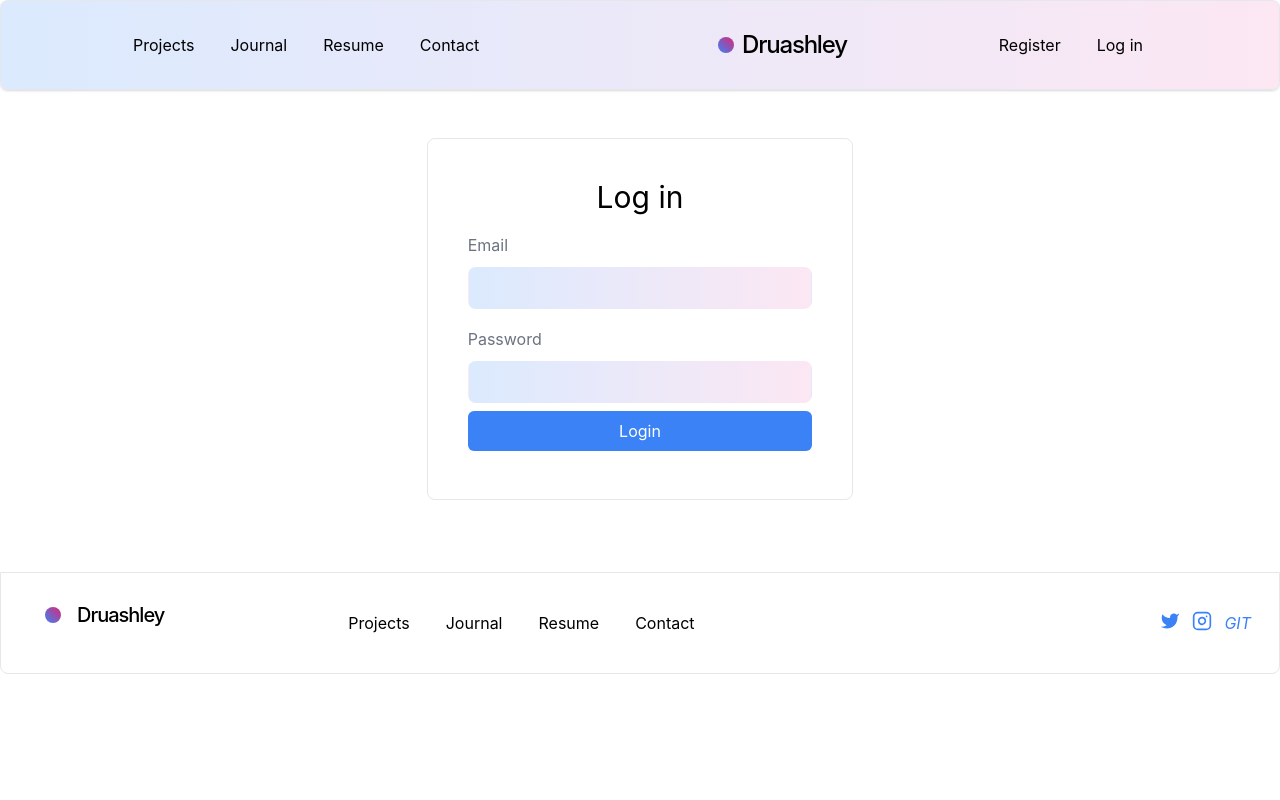
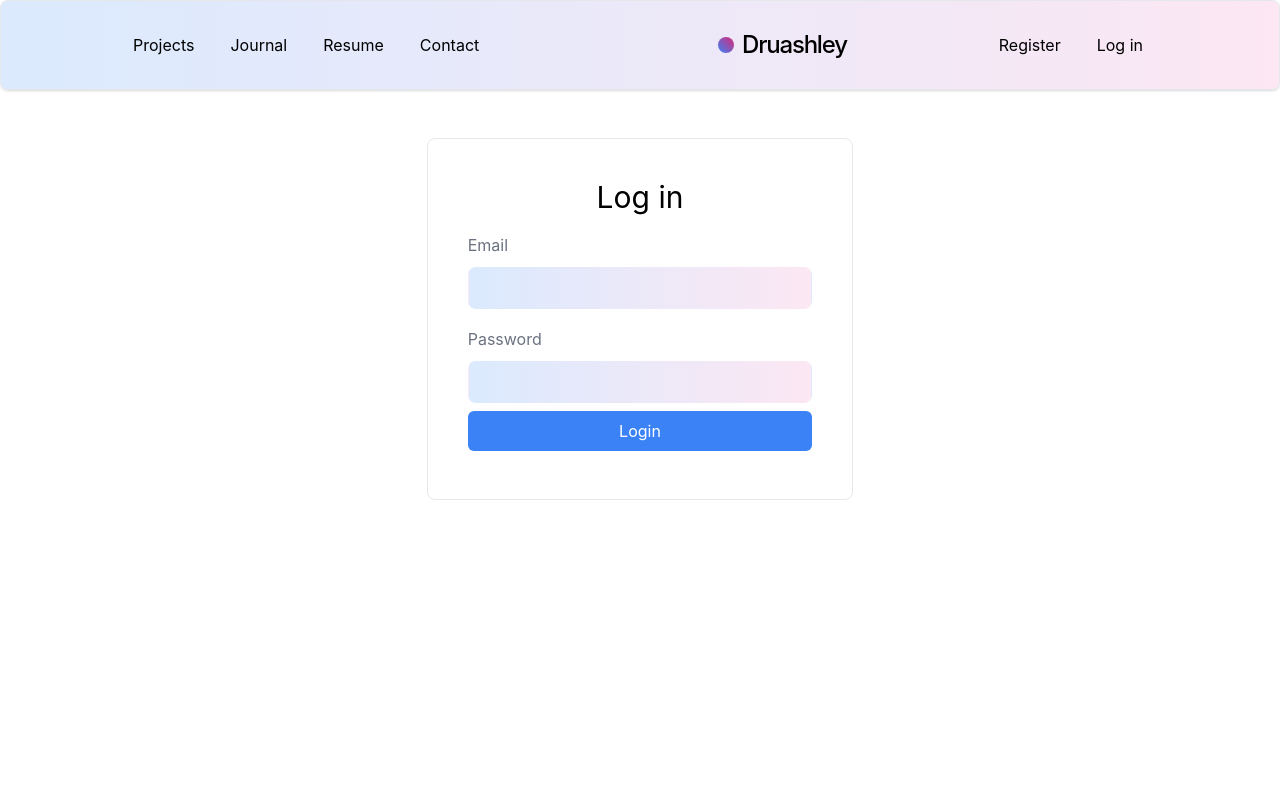
Before and after one commit to Druashley/Druashleyv3, a React (Create React App) app: page /#/login in a window 1280 px wide. Shown: the top 800 px of the page. Built offline with nearby package versions, Linux system fonts and the light colour scheme; no server answers.

Commit message:
minor css changes

```diff
--- a/src/components/Footer/Footer.js
+++ b/src/components/Footer/Footer.js
@@ -4,7 +4,7 @@ import { Link } from "react-router-dom";
 const Footer = () => {
   return (
     <div className="container items-center mx-auto">
-      <footer className="text-gray-700 transition duration-500 ease-in-out transform bg-white border rounded-lg rounded-t-none ">
+      <footer className="text-gray-700 transition duration-500 ease-in-out transform bg-white border rounded-lg rounded-t-none bg-gradient-to-r from-blue-100  to-pink-100 border">
         <div className="flex flex-col flex-wrap p-5 mx-auto md:items-center md:flex-row">
           <a href="/" className="pr-2 lg:pr-8 lg:px-6 focus:outline-none">
             <div className="inline-flex items-center text-center pb-4">
--- a/src/components/HomePage/Home.js
+++ b/src/components/HomePage/Home.js
@@ -116,7 +116,7 @@ const Home = () => {
         <img className=" pt-4 md:pt-12 md:w-1/2" src={code} alt="Thinking" />
       </div>
 
-      <div className="min-h-screen bg-gray-100">
+      <div className="min-h-screen bg-gradient-to-r from-gray-100  to-red-50 border">
         <div className="text-6xl mx-auto text-center pt-12">
           Recent Projects
         </div>
--- a/src/components/auth/Login.js
+++ b/src/components/auth/Login.js
@@ -34,8 +34,8 @@ export default function Login() {
   };
 
   return (
-    <div className="container items-center py-12 mx-auto">
-      <div className=" flex flex-col w-full p-10 mx-auto my-6 transition duration-500 ease-in-out transform bg-white border rounded-lg lg:w-2/6 md:w-1/2 md:mt-0">
+    <div className="min-h-screen  container items-center py-12 mx-auto">
+      <div className="flex flex-col w-full p-10 mx-auto my-6 transition duration-500 ease-in-out transform bg-white border rounded-lg lg:w-2/6 md:w-1/2 md:mt-0">
         <h2 className="bold text-3xl text-center">Log in</h2>
         {error && (
           <ErrorNotice message={error} clearError={() => setError(undefined)} />
--- a/src/components/auth/Register.js
+++ b/src/components/auth/Register.js
@@ -39,7 +39,7 @@ export default function Register() {
   };
 
   return (
-    <div className="container items-center py-12 mx-auto">
+    <div className="min-h-screen  container items-center py-12 mx-auto">
       <div className=" flex flex-col w-full p-10 mx-auto my-6 transition duration-500 ease-in-out transform bg-white border rounded-lg lg:w-2/6 md:w-1/2 md:mt-0">
         <h2 className="bold text-3xl text-center">Register</h2>
         {error && (
```
